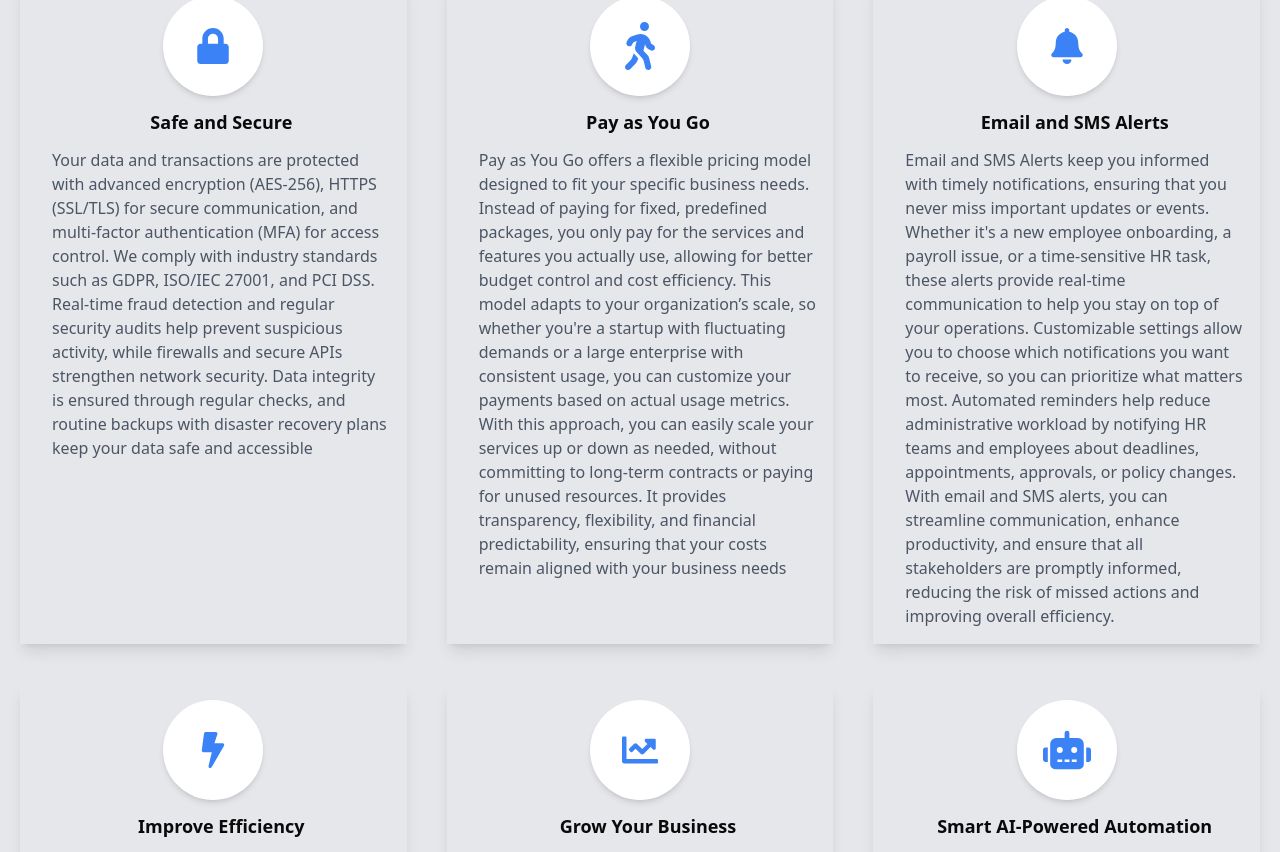
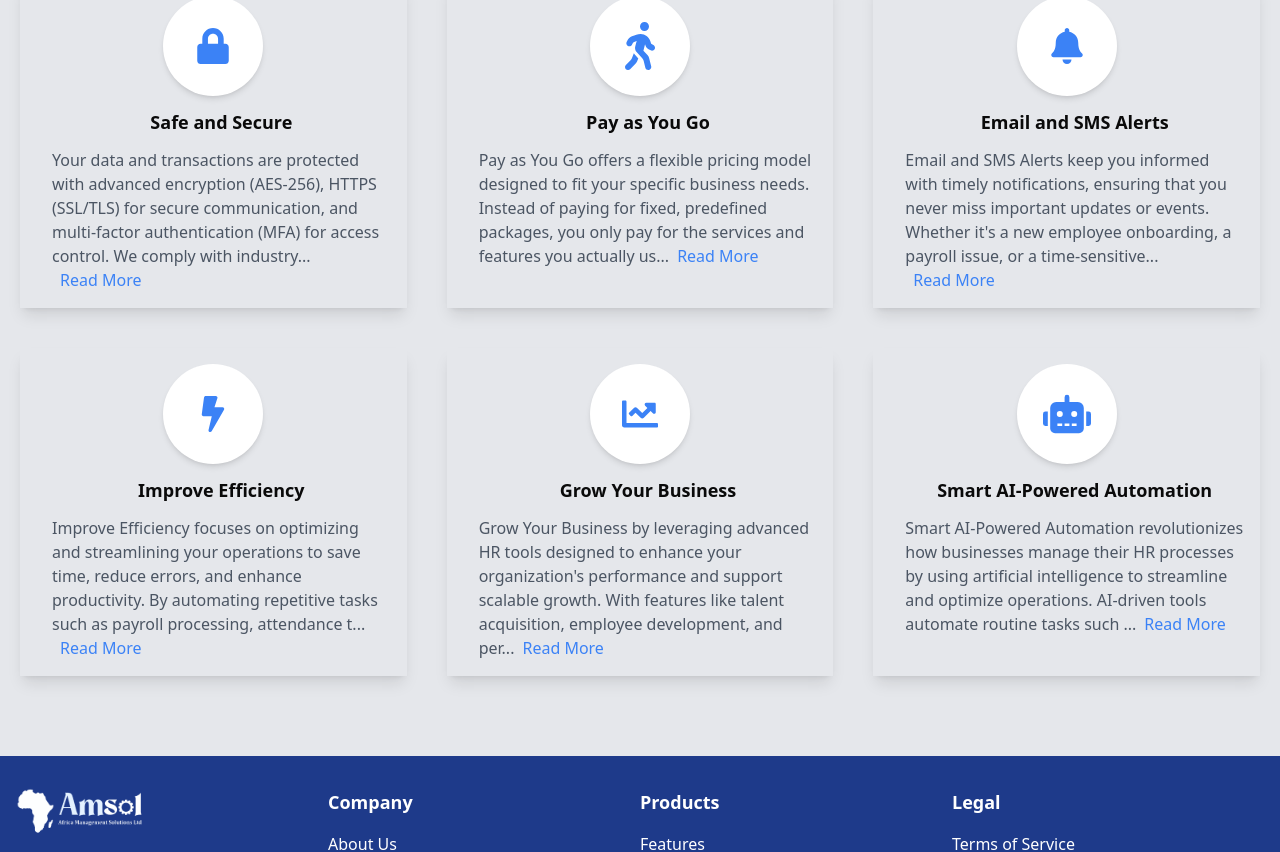
Before and after one commit to Tracy-miranja/hrms-system-frontend, a React (Vite) app: page /hr-management-software in a window 1280 px wide. Shown: the part 1396-2248 px from the top of the page. Built offline with nearby package versions, Linux system fonts and the light colour scheme.

Commit message:
Add read more and less functionality

```diff
--- a/src/components/HumanResource.jsx
+++ b/src/components/HumanResource.jsx
@@ -2,14 +2,25 @@ import React from 'react'
 import { FontAwesomeIcon } from "@fortawesome/react-fontawesome";
 import { faCircleRight } from "@fortawesome/free-solid-svg-icons";
 import hroutsourcingcompany from '/src/assets/hroutsourcingcompany.svg';
-import { FaCheckCircle } from "react-icons/fa";
-import { FaWalking, FaBell } from 'react-icons/fa';
-import { FaRobot } from 'react-icons/fa';
-import { FaChartLine } from 'react-icons/fa';
-import { FaBolt } from 'react-icons/fa';
-import { FaLock } from 'react-icons/fa';
+import { FaCheckCircle,FaWalking, FaBell,FaRobot,FaChartLine, FaBolt,FaLock } from "react-icons/fa";
+import { useState } from 'react';
+
 
 function HumanResource() {
+
+  const [showSafeSecure, setShowSafeSecure] = useState(false);
+  const [showPayAsYouGo, setShowPayAsYouGo] = useState(false);
+  const [showEmailAlerts, setShowEmailAlerts] = useState(false);
+  const [showImproveEfficiency, setShowImproveEfficiency] = useState(false);
+  const [showGrowBusiness, setShowGrowBusiness] = useState(false);
+  const [showAiAutomation, setShowAiAutomation] = useState(false);
+
+  const safeSecureText = "Your data and transactions are protected with advanced encryption (AES-256), HTTPS (SSL/TLS) for secure communication, and multi-factor authentication (MFA) for access control. We comply with industry standards such as GDPR, ISO/IEC 27001, and PCI DSS. Real-time fraud detection and regular security audits help prevent suspicious activity, while firewalls and secure APIs strengthen network security. Data integrity is ensured through regular checks, and routine backups with disaster recovery plans keep your data safe and accessible.";
+  const payAsYouGoText = "Pay as You Go offers a flexible pricing model designed to fit your specific business needs. Instead of paying for fixed, predefined packages, you only pay for the services and features you actually use, allowing for better budget control and cost efficiency. This model adapts to your organization’s scale, so whether you're a startup with fluctuating demands or a large enterprise with consistent usage, you can customize your payments based on actual usage metrics. With this approach, you can easily scale your services up or down as needed, without committing to long-term contracts or paying for unused resources. It provides transparency, flexibility, and financial predictability, ensuring that your costs remain aligned with your business needs.";
+  const emailAlertsText = "Email and SMS Alerts keep you informed with timely notifications, ensuring that you never miss important updates or events. Whether it's a new employee onboarding, a payroll issue, or a time-sensitive HR task, these alerts provide real-time communication to help you stay on top of your operations. Customizable settings allow you to choose which notifications you want to receive, so you can prioritize what matters most. Automated reminders help reduce administrative workload by notifying HR teams and employees about deadlines, appointments, approvals, or policy changes. With email and SMS alerts, you can streamline communication, enhance productivity, and ensure that all stakeholders are promptly informed, reducing the risk of missed actions and improving overall efficiency.";
+  const improveEfficiencyText = "Improve Efficiency focuses on optimizing and streamlining your operations to save time, reduce errors, and enhance productivity. By automating repetitive tasks such as payroll processing, attendance tracking, and employee performance evaluations, you can free up valuable resources for more strategic activities. This reduces manual data entry, minimizes human error, and speeds up decision-making processes. Additionally, integrated tools and workflows provide a seamless experience, allowing HR teams to quickly access, manage, and update employee information in real-time. With a more organized approach to task management, businesses can accelerate project timelines, improve collaboration across departments, and foster a more productive work environment.";
+  const growBusinessText = "Grow Your Business by leveraging advanced HR tools designed to enhance your organization's performance and support scalable growth. With features like talent acquisition, employee development, and performance management, you can build a skilled and motivated workforce that drives your business forward. Automation of administrative tasks, such as payroll, benefits management, and scheduling, frees up your HR team to focus on strategic initiatives that contribute to long-term success. Advanced analytics and reporting tools allow you to track key metrics, identify trends, and make data-driven decisions that align with your business goals. Additionally, seamless integration with other business systems ensures that your HR processes work in harmony with your overall business strategy.";
+  const aiAutomationText = "Smart AI-Powered Automation revolutionizes how businesses manage their HR processes by using artificial intelligence to streamline and optimize operations. AI-driven tools automate routine tasks such as resume screening, interview scheduling, and employee data management, allowing HR teams to focus on more strategic activities. Machine learning algorithms continuously improve their efficiency by learning from past data, making predictions, and offering insights that help businesses make informed decisions faster. AI can also enhance employee engagement by personalizing communications, predicting training needs, and identifying potential performance issues before they become problems.";
   const features = [
     {
       title: "Recruitment",
@@ -68,7 +79,7 @@ function HumanResource() {
           <div className="lg:w-1/2">
             <h1 className="text-4xl font-bold text-blue-600 mb-4">
               Empower Your Workforce <br />
-              with Amsol HRMS
+              with Amsol HRM
             </h1>
             <p className="text-gray-700 mb-6">
               Automate manual tasks, eliminate errors, and securely manage employee information –  all in a single database: an HR management system.
@@ -106,10 +117,10 @@ function HumanResource() {
             {features.map((feature, index) => (
               <div
                 key={index}
-                className="flex flex-col bg-white shadow-md rounded-lg text-center relative"
+                className="flex flex-col bg-white shadow-md rounded-lg text-center relative hover:bg-blue-400 hover:text-white"
               >
                 {/* Icon and Title Container */}
-                <div className="relative w-full h-[15vh] bg-black rounded-xl flex flex-col items-center justify-center">
+                <div className="relative w-full h-[15vh] bg-black rounded-xl flex flex-col items-center justify-center hover:bg-blue-400">
                   {/* Icon */}
                   <div
                     className="absolute -top-[50px] bg-white rounded-full flex items-center justify-center shadow-2xl z-10"
@@ -125,7 +136,7 @@ function HumanResource() {
                 </div>
                 {/* Description with Bullets */}
                 <div className="px-4 mt-8 mb-4">
-                  <p className="text-gray-700 font-medium mb-3">{feature.description}</p>
+                  <p className="text-gray-700 font-medium mb-3 hover:text-white">{feature.description}</p>
                   <ul className="list-none space-y-2 text-left">
                     {feature.bullets.map((bullet, i) => (
                       <li key={i} className="flex items-center text-gray-700">
@@ -151,9 +162,17 @@ function HumanResource() {
             <div className="w-[100px] h-[100px] bg-white rounded-full flex items-center justify-center shadow-md">
               <FaLock className="text-blue-500 text-4xl" />
             </div>
-      <div className='flex flex-col items-center'>
+            <div className="flex flex-col items-center">
               <h1 className="font-semibold text-lg p-3">Safe and Secure</h1>
-        <p className="text-gray-600">Your data and transactions are protected with advanced encryption (AES-256), HTTPS (SSL/TLS) for secure communication, and multi-factor authentication (MFA) for access control. We comply with industry standards such as GDPR, ISO/IEC 27001, and PCI DSS. Real-time fraud detection and regular security audits help prevent suspicious activity, while firewalls and secure APIs strengthen network security. Data integrity is ensured through regular checks, and routine backups with disaster recovery plans keep your data safe and accessible</p>
+              <p className="text-gray-600">
+                {showSafeSecure ? safeSecureText : `${safeSecureText.slice(0, 200)}...`}
+                <button
+                  onClick={() => setShowSafeSecure(!showSafeSecure)}
+                  className="text-blue-500 ml-2"
+                >
+                  {showSafeSecure ? 'Read Less' : 'Read More'}
+                </button>
+              </p>
             </div>
           </div>
 
@@ -162,9 +181,17 @@ function HumanResource() {
             <div className="w-[100px] h-[100px] bg-white rounded-full flex items-center justify-center shadow-md">
               <FaWalking className="text-blue-500 text-5xl" />
             </div>
-      <div className='flex flex-col items-center'>
+            <div className="flex flex-col items-center">
               <h1 className="font-semibold text-lg p-3">Pay as You Go</h1>
-        <p className="text-gray-600">Pay as You Go offers a flexible pricing model designed to fit your specific business needs. Instead of paying for fixed, predefined packages, you only pay for the services and features you actually use, allowing for better budget control and cost efficiency. This model adapts to your organization’s scale, so whether you're a startup with fluctuating demands or a large enterprise with consistent usage, you can customize your payments based on actual usage metrics. With this approach, you can easily scale your services up or down as needed, without committing to long-term contracts or paying for unused resources. It provides transparency, flexibility, and financial predictability, ensuring that your costs remain aligned with your business needs</p>
+              <p className="text-gray-600">
+                {showPayAsYouGo ? payAsYouGoText : `${payAsYouGoText.slice(0, 200)}...`}
+                <button
+                  onClick={() => setShowPayAsYouGo(!showPayAsYouGo)}
+                  className="text-blue-500 ml-2"
+                >
+                  {showPayAsYouGo ? 'Read Less' : 'Read More'}
+                </button>
+              </p>
             </div>
           </div>
 
@@ -173,9 +200,17 @@ function HumanResource() {
             <div className="w-[100px] h-[100px] bg-white rounded-full flex items-center justify-center shadow-md">
               <FaBell className="text-blue-500 text-4xl" />
             </div>
-      <div className='flex flex-col items-center'>
+            <div className="flex flex-col items-center">
               <h1 className="font-semibold text-lg p-3">Email and SMS Alerts</h1>
-        <p className="text-gray-600">Email and SMS Alerts keep you informed with timely notifications, ensuring that you never miss important updates or events. Whether it's a new employee onboarding, a payroll issue, or a time-sensitive HR task, these alerts provide real-time communication to help you stay on top of your operations. Customizable settings allow you to choose which notifications you want to receive, so you can prioritize what matters most. Automated reminders help reduce administrative workload by notifying HR teams and employees about deadlines, appointments, approvals, or policy changes. With email and SMS alerts, you can streamline communication, enhance productivity, and ensure that all stakeholders are promptly informed, reducing the risk of missed actions and improving overall efficiency.</p>
+              <p className="text-gray-600">
+                {showEmailAlerts ? emailAlertsText : `${emailAlertsText.slice(0, 200)}...`}
+                <button
+                  onClick={() => setShowEmailAlerts(!showEmailAlerts)}
+                  className="text-blue-500 ml-2"
+                >
+                  {showEmailAlerts ? 'Read Less' : 'Read More'}
+                </button>
+              </p>
             </div>
           </div>
 
@@ -184,9 +219,17 @@ function HumanResource() {
             <div className="w-[100px] h-[100px] bg-white rounded-full flex items-center justify-center shadow-md">
               <FaBolt className="text-blue-500 text-4xl" />
             </div>
-      <div className='flex flex-col items-center'>
+            <div className="flex flex-col items-center">
               <h1 className="font-semibold text-lg p-3">Improve Efficiency</h1>
-        <p className="text-gray-600">Improve Efficiency focuses on optimizing and streamlining your operations to save time, reduce errors, and enhance productivity. By automating repetitive tasks such as payroll processing, attendance tracking, and employee performance evaluations, you can free up valuable resources for more strategic activities. This reduces manual data entry, minimizes human error, and speeds up decision-making processes. Additionally, integrated tools and workflows provide a seamless experience, allowing HR teams to quickly access, manage, and update employee information in real-time. With a more organized approach to task management, businesses can accelerate project timelines, improve collaboration across departments, and foster a more productive work environment. By improving efficiency, your HR processes become faster, more accurate, and more cost-effective, allowing you to focus on what truly matters—growing your business and supporting your workforce.</p>
+              <p className="text-gray-600">
+                {showImproveEfficiency ? improveEfficiencyText : `${improveEfficiencyText.slice(0, 200)}...`}
+                <button
+                  onClick={() => setShowImproveEfficiency(!showImproveEfficiency)}
+                  className="text-blue-500 ml-2"
+                >
+                  {showImproveEfficiency ? 'Read Less' : 'Read More'}
+                </button>
+              </p>
             </div>
           </div>
 
@@ -195,19 +238,36 @@ function HumanResource() {
             <div className="w-[100px] h-[100px] bg-white rounded-full flex items-center justify-center shadow-md">
               <FaChartLine className="text-blue-500 text-4xl" />
             </div>
-      <div className='flex flex-col items-center'>
+            <div className="flex flex-col items-center">
               <h1 className="font-semibold text-lg p-3">Grow Your Business</h1>
-        <p className="text-gray-600">Grow Your Business by leveraging advanced HR tools designed to enhance your organization's performance and support scalable growth. With features like talent acquisition, employee development, and performance management, you can build a skilled and motivated workforce that drives your business forward. Automation of administrative tasks, such as payroll, benefits management, and scheduling, frees up your HR team to focus on strategic initiatives that contribute to long-term success. Advanced analytics and reporting tools allow you to track key metrics, identify trends, and make data-driven decisions that align with your business goals. Additionally, seamless integration with other business systems ensures that your HR processes work in harmony with your overall business strategy. By streamlining operations and enhancing employee engagement, these tools empower you to attract top talent, boost productivity, and ultimately achieve your business objectives.</p>
+              <p className="text-gray-600">
+                {showGrowBusiness ? growBusinessText : `${growBusinessText.slice(0, 200)}...`}
+                <button
+                  onClick={() => setShowGrowBusiness(!showGrowBusiness)}
+                  className="text-blue-500 ml-2"
+                >
+                  {showGrowBusiness ? 'Read Less' : 'Read More'}
+                </button>
+              </p>
             </div>
           </div>
-     {/* Grow Your Business */}
+
+          {/* Smart AI-Powered Automation */}
           <div className="flex flex-col items-center space-x-4 shadow-lg p-4">
             <div className="w-[100px] h-[100px] bg-white rounded-full flex items-center justify-center shadow-md">
               <FaRobot className="text-blue-500 text-5xl" />
             </div>
-      <div className='flex flex-col items-center'>
+            <div className="flex flex-col items-center">
               <h1 className="font-semibold text-lg p-3">Smart AI-Powered Automation</h1>
-        <p className="text-gray-600">Smart AI-Powered Automation revolutionizes how businesses manage their HR processes by using artificial intelligence to streamline and optimize operations. AI-driven tools automate routine tasks such as resume screening, interview scheduling, and employee data management, allowing HR teams to focus on more strategic activities. Machine learning algorithms continuously improve their efficiency by learning from past data, making predictions, and offering insights that help businesses make informed decisions faster. AI can also enhance employee engagement by personalizing communications, predicting training needs, and identifying potential performance issues before they become problems. By leveraging AI-powered automation, businesses can reduce human error, enhance decision-making, and significantly increase the speed and accuracy of HR tasks, leading to improved overall operational efficiency and employee satisfaction. This technology not only saves time and resources but also ensures your HR processes are scalable and adaptable to the evolving needs of your organization.</p>
+              <p className="text-gray-600">
+                {showAiAutomation ? aiAutomationText : `${aiAutomationText.slice(0, 200)}...`}
+                <button
+                  onClick={() => setShowAiAutomation(!showAiAutomation)}
+                  className="text-blue-500 ml-2"
+                >
+                  {showAiAutomation ? 'Read Less' : 'Read More'}
+                </button>
+              </p>
             </div>
           </div>
         </div>
```
Lines whose indentation alone changed are shown as unchanged.
